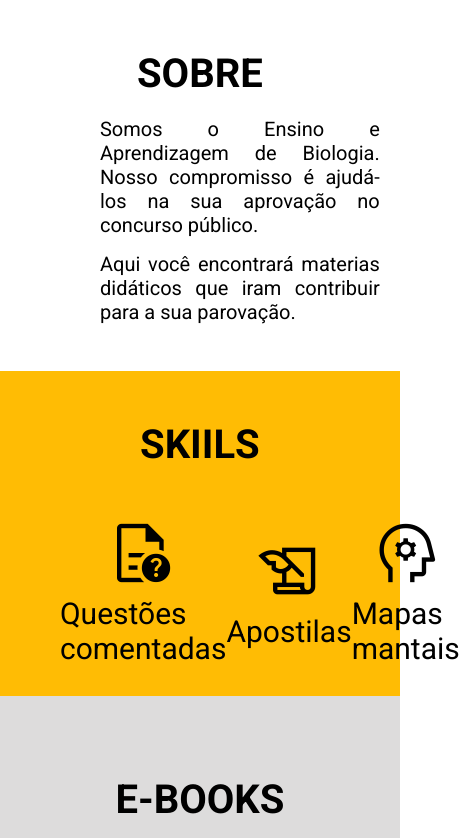
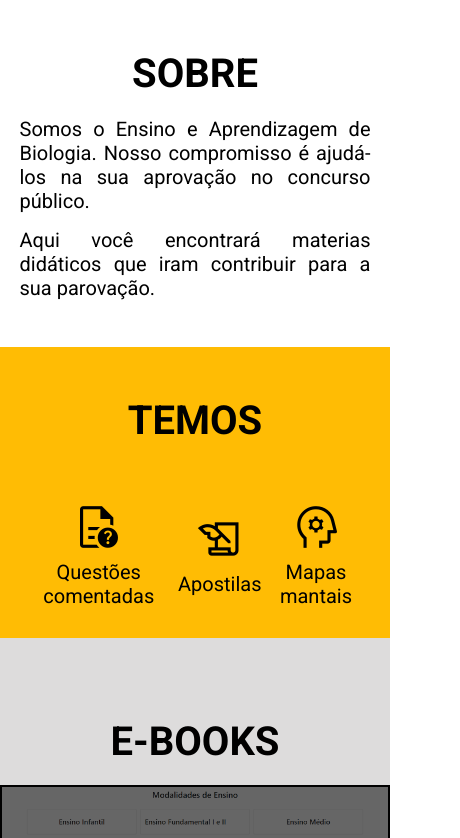
Before and after one commit to lucasnasss/eabio, a plain HTML site: page index.html in a window 390 px wide. Shown: the part 846-1684 px from the top of the page, 460 px wide, since content can reach past the window. Drawn offline with nearby package versions, Linux system fonts and the light colour scheme.

Commit message:
modificação

```diff
--- a/css/responsive.css
+++ b/css/responsive.css
@@ -91,7 +91,9 @@
         display: flex;
         max-width: 90%;
     }
-
+    .sobre-info {
+        padding-left: 0rem;
+    }
     .sobre-sobre-info p{
         font-size: 20px;
         padding-bottom: 15px;
@@ -102,14 +104,22 @@
         margin:20px 0 20px;
 
     }
-
-    .items i{
+    .icon-skills{
+        width: 90%;
+    justify-content: space-between;
+    }
+    .ites i{
         font-size: 80px;
         }
-        .items p{
-        font-size: 30px;
-        margin-top: 8px;
-        }
+        .itens span{
+            font-size: 50px;
+            margin-top: 8px;
+            }
+        .itens p{
+            text-align: center;
+            font-size: 20px;
+            margin-top: 8px;
+            }
     .footer-button {
         display: flex;
         flex-direction: column;
--- a/css/style.css
+++ b/css/style.css
@@ -212,29 +212,26 @@ font-weight:900;
     color: black;
     width: 70%;
     display: flex;
-    justify-content: space-between;
+    justify-content: space-around;
     align-items: center;
     margin: 30px 0 30px;
 
 }
-.items{
+.itens{
     display: flex;
     flex-direction: column;
     align-items: center;
 
 }
-.items:hover{
+.itens:hover{
     color: rgb(255, 255, 255);
 
 }
-.items i{
+
+.itens span{
     font-size: 70px;
 }
-
-.items span{
-    font-size: 70px;
-}
-.items p{
+.itens p{
     font-size: 20px;
     margin-top: 8px;
 }
--- a/index.html
+++ b/index.html
@@ -73,24 +73,24 @@
 
 <section class="skills" id="skills">
 <div class="info">
-    <h2>SKIILS</h2>
+    <h2>TEMOS</h2>
 
     <div class="icon-skills">
-        <div class="items">
+        <div class="itens">
             <span class="material-symbols-outlined">
                 unknown_document
                 </span>
             <p>Questões comentadas</p>
         </div>
 
-        <div class="items">
+        <div class="itens">
             <span class="material-symbols-outlined">
                 history_edu
                 </span>
             <p>Apostilas</p>
         </div>
 
-        <div class="items">
+        <div class="itens">
             <span class="material-symbols-outlined">
                 psychology
                 </span>
@@ -169,8 +169,8 @@
 
 <div class="alingn-contato">
     <div class="contato-title">
-        <h2>CONTATO</h2>
-         <p>Se inscreva para receber nossas novidades por e-mail</p>
+        <h2>NEWSLETTER</h2>
+         <p>Se inscreva no nosso newsletter para receber nossas novidades por e-mail</p>
     </div>
 
 
```
